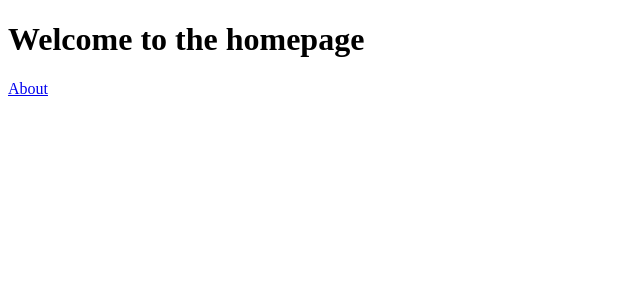
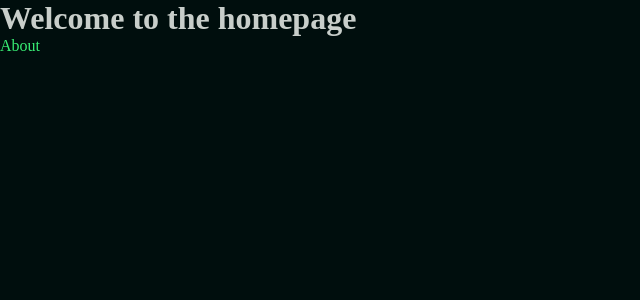
Before and after one commit to gulybyte/gulybyte.github.io, a Nuxt app: page / in a window 1280 px wide. Shown: the top 300 px of the page, without its empty margins (0-640 px from the left). Built offline with nearby package versions, Linux system fonts and the light colour scheme.

Commit message:
add assets for base and colors css

```diff
--- /dev/null
+++ b/assets/_base.scss
@@ -0,0 +1,47 @@
+@use '_colors' as *;
+
+* {
+  padding: 0;
+  margin: 0;
+}
+
+html {
+  scroll-behavior: smooth !important;
+}
+
+body{
+  max-width: 100% !important;
+  max-height: 100% !important;
+  color: $secondary-color !important;
+  background-color: $primary-color !important;
+
+  /* -webkit-font-smoothing: antialiased !important;
+  -moz-osx-font-smoothing: grayscale !important;
+  text-rendering: optimizeLegibility !important; */
+}
+
+label {
+  font-weight: bold;
+}
+
+a {
+  color: $link-color;
+  text-decoration: none;
+} a:hover  {
+  color: $link-color;
+  text-decoration: underline !important;
+}
+
+pre {
+  overflow-x: auto;
+}
+
+.clear-both {clear: both}
+
+abbr{text-decoration: none;cursor: wait;}
+
+.no-select{-moz-user-select: none;-webkit-user-select: none;-ms-user-select: none;user-select: none;}
+
+body::-webkit-scrollbar-track{background: $primary-color}
+body::-webkit-scrollbar{width: 6px}
+body::-webkit-scrollbar-thumb{background-color: $link-color}
--- /dev/null
+++ b/assets/_colors.scss
@@ -0,0 +1,3 @@
+$primary-color: #000e0d;
+$secondary-color: #c8ceca;
+$link-color: #38ee74;
--- a/nuxt.config.ts
+++ b/nuxt.config.ts
@@ -3,11 +3,14 @@ export default defineNuxtConfig({
   compatibilityDate: '2024-09-10',
   devtools: { enabled: true },
 
+  css: [
+    'assets/_colors.scss',
+    'assets/_base.scss',
+  ],
+
   routeRules: {
     '/': { isr: true }
   },
-
-
 
 
 
--- a/package.json
+++ b/package.json
@@ -13,5 +13,8 @@
     "nuxt": "^3.13.0",
     "vue": "latest",
     "vue-router": "latest"
+  },
+  "devDependencies": {
+    "sass": "^1.78.0"
   }
 }
```
Also changed, not shown: public/img/guilherme-luis-franca.png (added), 1 other file (tests, documents, lock files or other folders).
